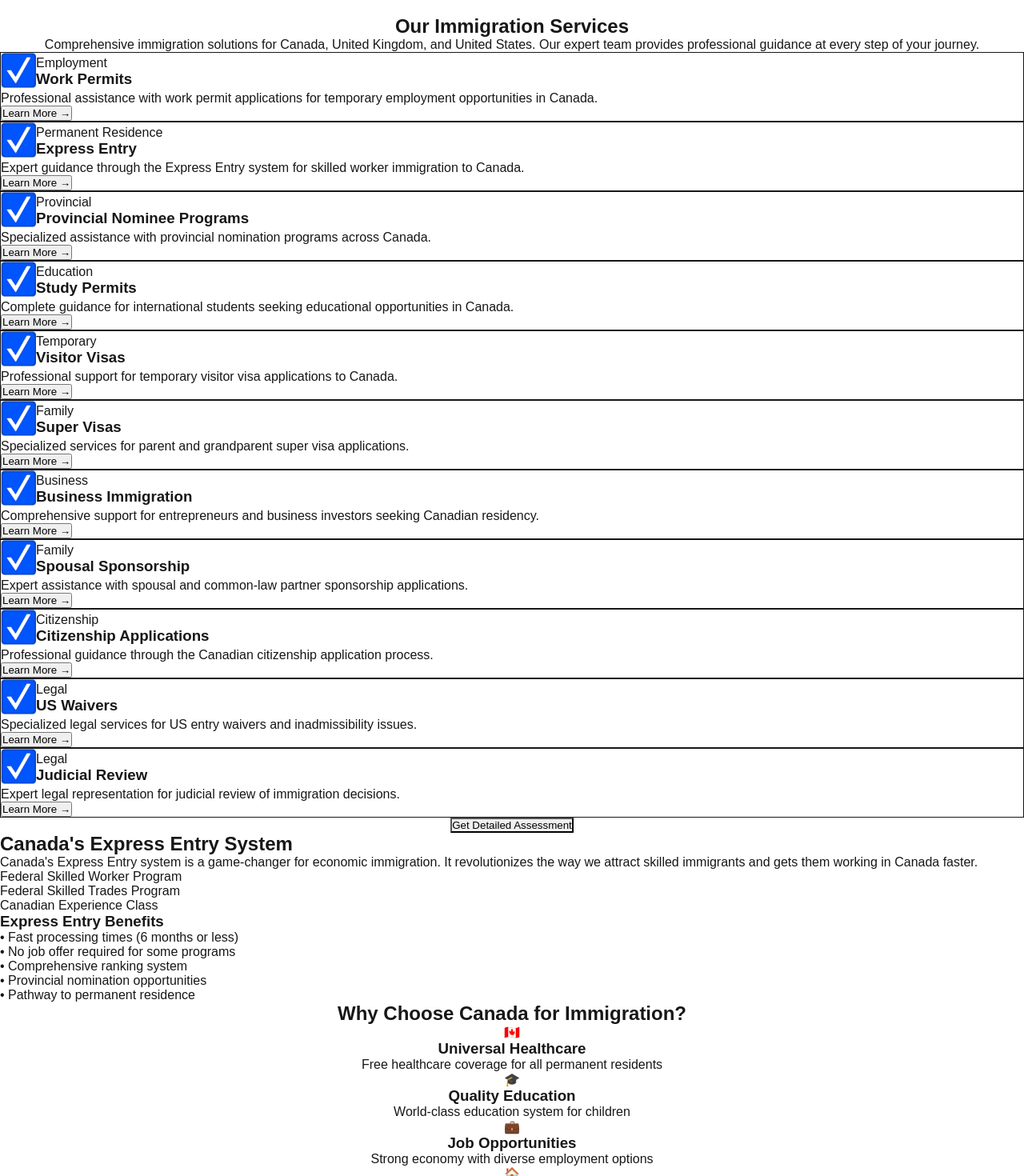
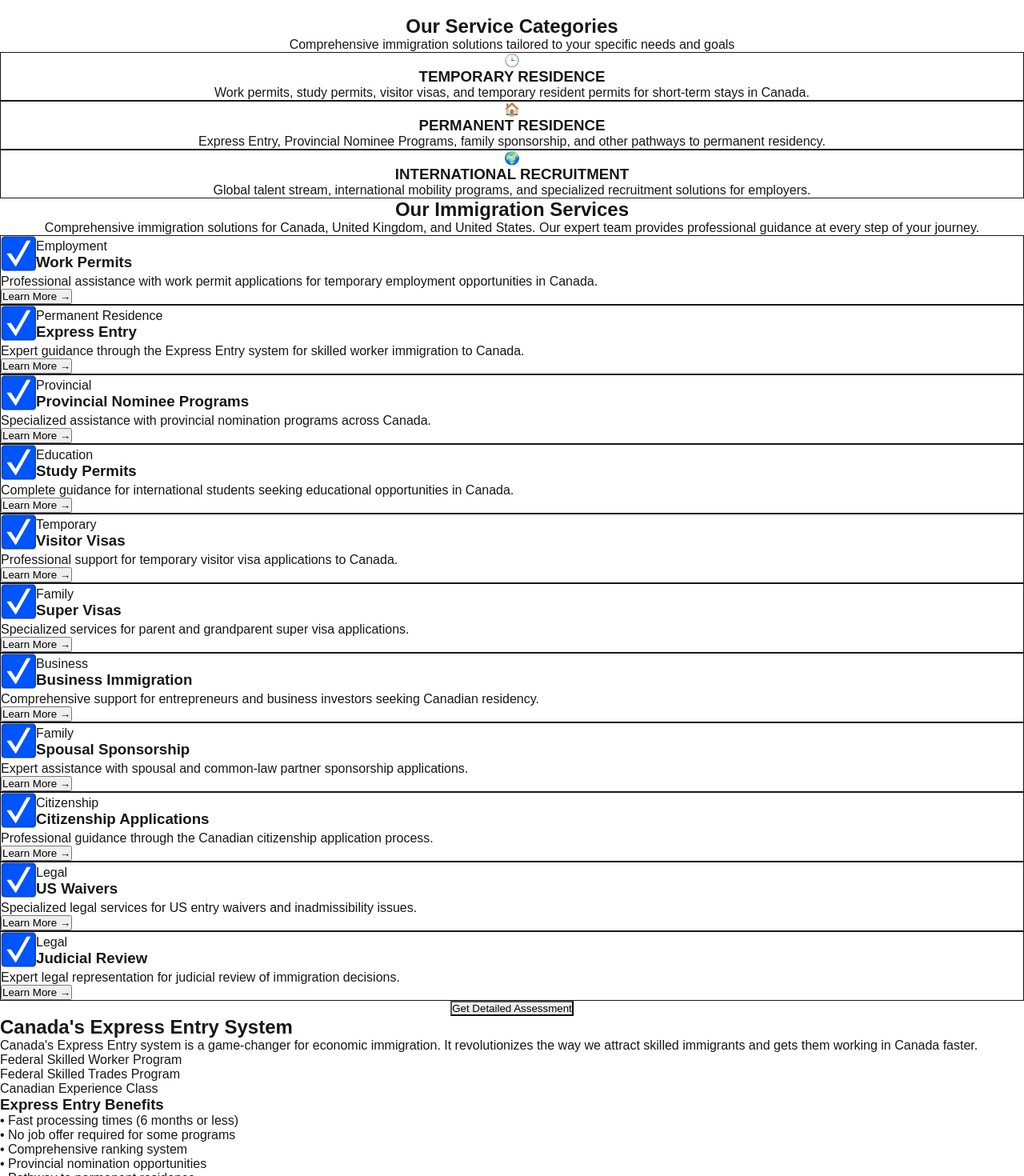
Before and after one commit to vicky262600/summit-immigration, a Next.js app: page / in a window 1280 px wide. Shown: the part 760-2230 px from the top of the page at 80% size. Built offline with nearby package versions, Linux system fonts and the light colour scheme.

Commit message:
before each services

```diff
--- a/src/app/page.js
+++ b/src/app/page.js
@@ -1,5 +1,6 @@
 import Header from "../components/Header.jsx";
 import Hero from "../components/Hero.jsx";
+import ServiceCategories from "../components/ServiceCategories.jsx";
 import Services from "../components/Services.jsx";
 import ExpressEntry from "../components/ExpressEntry.jsx";
 // import ProvincialPrograms from "../components/ProvincialPrograms.jsx";
@@ -12,6 +13,7 @@ export default function Page() {
     <div className="min-h-screen bg-gray-50">
       <Header />
       <Hero />
+      <ServiceCategories />
       <Services />
       <ExpressEntry />
       {/* <ProvincialPrograms /> */}
--- a/src/app/refugee-claims/page.jsx
+++ b/src/app/refugee-claims/page.jsx
@@ -119,11 +119,12 @@ const RefugeeClaimsPage = () => {
 
       <section id="refugee-claims" className="min-h-screen bg-gray-50">
         {/* Hero Section */}
-        <div className="relative min-h-[500px] flex items-center bg-gradient-to-br from-blue-900 to-blue-700 overflow-hidden">
+        <div className="relative min-h-[500px] flex items-center overflow-hidden">
           <div
-            className="absolute inset-0 bg-cover bg-center opacity-20"
+            className="absolute inset-0 bg-cover bg-center"
             style={{ backgroundImage: `url('/refugeeBG.jpg')` }}
           />
+          <div className="absolute inset-0 bg-black bg-opacity-40"></div>
           <div className="container mx-auto px-6 relative z-10">
             <div className="max-w-4xl mx-auto text-center">
               <div
--- a/src/app/services/page.jsx
+++ b/src/app/services/page.jsx
@@ -101,11 +101,12 @@ const ServicesPage = () => {
       <Header />
 
       {/* Hero Section */}
-      <section className="relative min-h-[500px] flex items-center bg-gradient-to-br from-blue-900 to-blue-700 overflow-hidden">
+      <section className="relative min-h-[500px] flex items-center overflow-hidden">
         <div
-          className="absolute inset-0 bg-cover bg-center opacity-20"
+          className="absolute inset-0 bg-cover bg-center"
           style={{ backgroundImage: `url('/immpic1.jpg')` }}
         />
+        <div className="absolute inset-0 bg-black bg-opacity-40"></div>
 
         <div className="container mx-auto px-6 relative z-10">
           <div className="max-w-4xl mx-auto text-center">
--- a/src/components/CTASection.jsx
+++ b/src/components/CTASection.jsx
@@ -50,6 +50,7 @@ const CTASection = () => {
           <h2 className="text-4xl font-bold text-[hsl(var(--primary-navy))] mb-4">
             Get Started Today
           </h2>
+          <div className="w-24 h-1 bg-gradient-to-r from-blue-600 to-purple-600 mx-auto mb-6"></div>
           <p className="text-xl text-[hsl(var(--text-light))] max-w-3xl mx-auto">
             Ready to begin your immigration journey? Contact our experienced team for
             personalized guidance and professional legal assistance.
--- a/src/components/ImmigrationAppeals.jsx
+++ b/src/components/ImmigrationAppeals.jsx
@@ -110,11 +110,12 @@ const ImmigrationAppeals = () => {
   return (
     <section id="appeals" className="min-h-screen bg-gray-50">
       {/* Hero Section */}
-      <div className="relative min-h-[500px] flex items-center bg-gradient-to-br from-blue-900 to-blue-700 overflow-hidden">
+      <div className="relative min-h-[500px] flex items-center overflow-hidden">
         <div
-          className="absolute inset-0 bg-cover bg-center opacity-20"
+          className="absolute inset-0 bg-cover bg-center"
           style={{ backgroundImage: `url('/ImmigrationAppeals1.jpg')` }}
         />
+        <div className="absolute inset-0 bg-black bg-opacity-40"></div>
         <div className="container mx-auto px-6 relative z-10">
           <div className="max-w-4xl mx-auto text-center">
             <div
--- /dev/null
+++ b/src/components/ServiceCategories.jsx
@@ -0,0 +1,68 @@
+const ServiceCategories = () => {
+  const categories = [
+    {
+      title: "TEMPORARY RESIDENCE",
+      description: "Work permits, study permits, visitor visas, and temporary resident permits for short-term stays in Canada.",
+      icon: "🕒",
+      gradient: "from-blue-500 to-blue-600",
+      bgColor: "bg-blue-50",
+      textColor: "text-blue-900"
+    },
+    {
+      title: "PERMANENT RESIDENCE",
+      description: "Express Entry, Provincial Nominee Programs, family sponsorship, and other pathways to permanent residency.",
+      icon: "🏠",
+      gradient: "from-green-500 to-green-600",
+      bgColor: "bg-green-50",
+      textColor: "text-green-900"
+    },
+    {
+      title: "INTERNATIONAL RECRUITMENT",
+      description: "Global talent stream, international mobility programs, and specialized recruitment solutions for employers.",
+      icon: "🌍",
+      gradient: "from-purple-500 to-purple-600",
+      bgColor: "bg-purple-50",
+      textColor: "text-purple-900"
+    }
+  ];
+
+  return (
+    <section className="py-20 bg-white">
+      <div className="max-w-7xl mx-auto px-6">
+        <div className="text-center mb-16">
+          <h2 className="text-4xl font-bold text-gray-900 mb-4">
+            Our Service Categories
+          </h2>
+          <div className="w-24 h-1 bg-gradient-to-r from-blue-600 to-purple-600 mx-auto mb-6"></div>
+          <p className="text-xl text-gray-600 max-w-3xl mx-auto">
+            Comprehensive immigration solutions tailored to your specific needs and goals
+          </p>
+        </div>
+
+        <div className="grid md:grid-cols-3 gap-8">
+          {categories.map((category, index) => (
+            <div
+              key={index}
+              className="group bg-white rounded-2xl shadow-lg hover:shadow-2xl transition-all duration-500 hover:scale-105 border border-gray-100 overflow-hidden"
+            >
+              <div className={`h-2 bg-gradient-to-r ${category.gradient}`}></div>
+              <div className="p-8">
+                <div className={`w-16 h-16 bg-gradient-to-br ${category.gradient} rounded-2xl flex items-center justify-center mx-auto mb-6 group-hover:scale-110 transition-transform duration-300 shadow-lg`}>
+                  <span className="text-2xl text-white">{category.icon}</span>
+                </div>
+                <h3 className={`text-2xl font-bold mb-4 ${category.textColor} text-center group-hover:scale-105 transition-transform duration-300`}>
+                  {category.title}
+                </h3>
+                <p className="text-gray-600 leading-relaxed text-center">
+                  {category.description}
+                </p>
+              </div>
+            </div>
+          ))}
+        </div>
+      </div>
+    </section>
+  );
+};
+
+export default ServiceCategories;
--- a/src/components/Services.jsx
+++ b/src/components/Services.jsx
@@ -115,6 +115,7 @@ const Services = () => {
           <h2 className="text-4xl font-bold text-white mb-4">
             Our Immigration Services
           </h2>
+          <div className="w-24 h-1 bg-gradient-to-r from-white to-blue-200 mx-auto mb-6"></div>
           <p className="text-xl text-gray-200 max-w-3xl mx-auto">
             Comprehensive immigration solutions for Canada, United Kingdom, and United States.
             Our expert team provides professional guidance at every step of your journey.
--- a/src/components/WhyChooseCanada.jsx
+++ b/src/components/WhyChooseCanada.jsx
@@ -1,52 +1,16 @@
 const WhyChooseCanada = () => {
-  const benefits = [
-    {
-      emoji: "🇨🇦",
-      title: "Universal Healthcare",
-      description: "Free healthcare coverage for all permanent residents",
-      bgColor: "bg-blue-200",
-      textColor: "text-blue-800"
-    },
-    {
-      emoji: "🎓",
-      title: "Quality Education",
-      description: "World-class education system for children",
-      bgColor: "bg-green-200",
-      textColor: "text-green-800"
-    },
-    {
-      emoji: "💼",
-      title: "Job Opportunities",
-      description: "Strong economy with diverse employment options",
-      bgColor: "bg-purple-100",
-      textColor: "text-purple-600"
-    },
-    {
-      emoji: "🏠",
-      title: "Safe Environment",
-      description: "One of the safest countries in the world",
-      bgColor: "bg-red-100",
-      textColor: "text-red-600"
-    }
-  ];
-
   return (
-    <section className="py-16 bg-white">
+    <section className="py-16 bg-gray-50">
       <div className="max-w-7xl mx-auto px-8">
-        <h2 className="text-3xl font-bold text-center text-gray-900 mb-12">
+        <h2 className="text-3xl font-bold text-center text-gray-900 mb-4">
           Why Choose Canada for Immigration?
         </h2>
+        <div className="w-24 h-1 bg-gradient-to-r from-blue-600 to-purple-600 mx-auto mb-12"></div>
 
-        <div className="grid md:grid-cols-2 lg:grid-cols-4 gap-8">
-          {benefits.map((benefit, index) => (
-            <div key={index} className="text-center">
-              <div className={`w-16 h-16 ${benefit.bgColor} rounded-full flex items-center justify-center mx-auto mb-4`}>
-                <span className={`${benefit.textColor} text-2xl`}>{benefit.emoji}</span>
-              </div>
-              <h3 className="text-xl font-semibold mb-3">{benefit.title}</h3>
-              <p className="text-gray-800">{benefit.description}</p>
-            </div>
-          ))}
+        <div className="max-w-4xl mx-auto text-center">
+          <p className="text-xl text-gray-700 leading-relaxed">
+            Canada offers one of the world's most dynamic immigration systems. There are over 100 different Canadian Immigration Pathways for Skilled Workers, Students, Business People and Families.
+          </p>
         </div>
       </div>
     </section>
```
Also changed, not shown: src/components/About.jsx (+12 -6 lines), public/aboutus2.jpg (added), public/rajendr.jpg (added).
